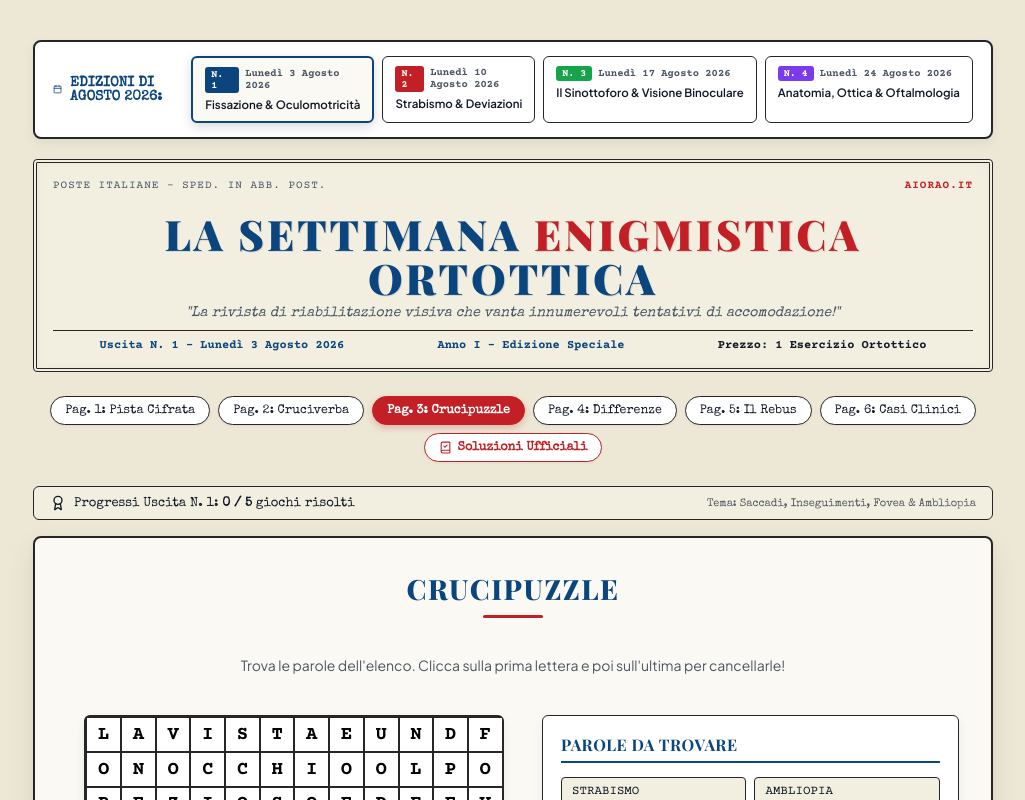
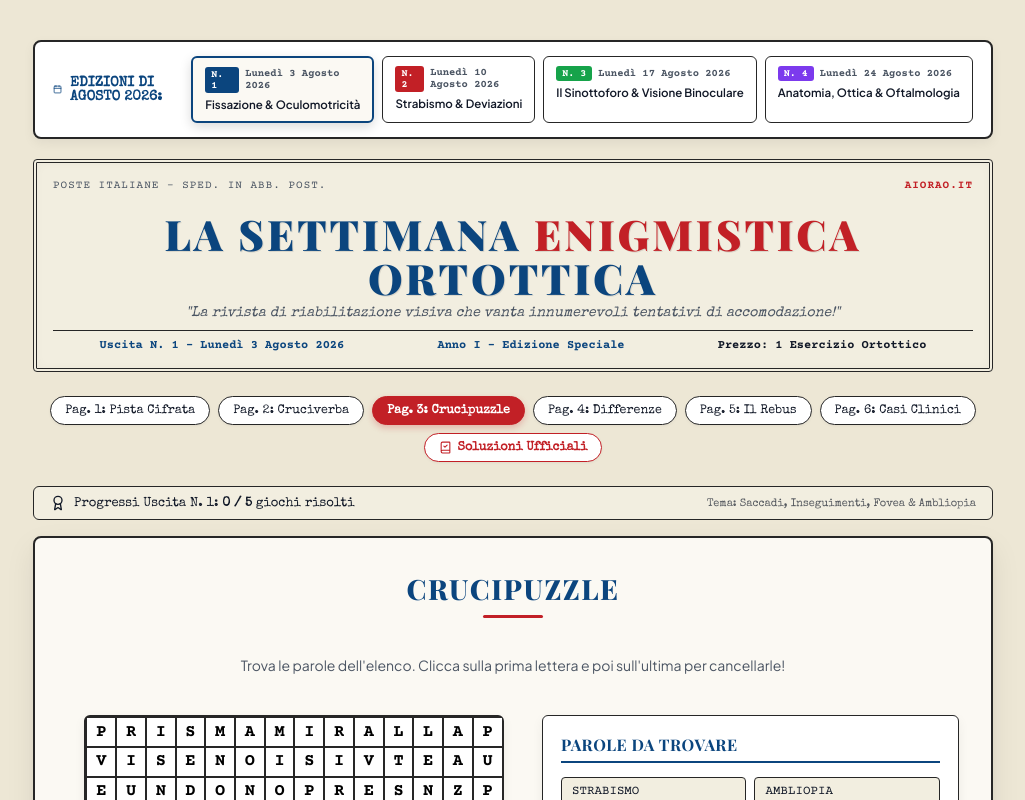
Before and after one commit to SFORNER293/Giornale-Ortottica, a React (Vite) app: page / in a window 1280 px wide. Both pictures are taken after a click on the button "Pag. 3: Crucipuzzle". Shown: the top 800 px of the page, without its empty margins (127-1152 px from the left). Built offline with nearby package versions, Linux system fonts and the light colour scheme; a web font is replaced by a local one.

Commit message:
Expand Crucipuzzle word search to 15 words across all 4 issues with 14x14 dynamic grid

```diff
--- a/src/components/WordSearchGame.tsx
+++ b/src/components/WordSearchGame.tsx
@@ -186,7 +186,13 @@ export const WordSearchGame: React.FC<WordSearchGameProps> = ({ data, onComplete
       {/* Two-column layout: Left Grid & Right Word List aligned at top of grid */}
       <div className="wordsearch-body">
         <div className="wordsearch-grid-wrapper">
-          <div className="wordsearch-grid">
+          <div
+            className="wordsearch-grid"
+            style={{
+              gridTemplateColumns: `repeat(${GRID_SIZE}, 1fr)`,
+              gridTemplateRows: `repeat(${GRID_SIZE}, 1fr)`
+            }}
+          >
             {gridContent.map((row, r) => (
               row.map((letter, c) => {
                 const isFound = isCellInFound(r, c);
--- a/src/data/issuesData.ts
+++ b/src/data/issuesData.ts
@@ -185,20 +185,24 @@ export const ISSUES_DATA: WeeklyIssue[] = [
       ]
     },
     wordSearchData: {
-      gridSize: 12,
-      wordList: ["STRABISMO", "AMBLIOPIA", "VISIONE", "SACCADI", "RETINA", "FOVEA", "PRISMA", "LENTE", "CORNEA", "OCCHIO", "MIRA"],
+      gridSize: 14,
+      wordList: ["STRABISMO","AMBLIOPIA","VISIONE","SACCADI","RETINA","FOVEA","PRISMA","LENTE","CORNEA","OCCHIO","MIRA","CONI","ACUITA","DISPARITA","PUPILLA"],
       placements: [
-        { word: "STRABISMO", coords: [[3,0],[3,1],[3,2],[3,3],[3,4],[3,5],[3,6],[3,7],[3,8]] },
-        { word: "AMBLIOPIA", coords: [[5,0],[5,1],[5,2],[5,3],[5,4],[5,5],[5,6],[5,7],[5,8]] },
-        { word: "VISIONE", coords: [[7,0],[7,1],[7,2],[7,3],[7,4],[7,5],[7,6]] },
-        { word: "SACCADI", coords: [[9,0],[9,1],[9,2],[9,3],[9,4],[9,5],[9,6]] },
-        { word: "RETINA", coords: [[11,0],[11,1],[11,2],[11,3],[11,4],[11,5]] },
-        { word: "FOVEA", coords: [[0,11],[1,11],[2,11],[3,11],[4,11]] },
-        { word: "PRISMA", coords: [[5,10],[6,10],[7,10],[8,10],[9,10],[10,10]] },
-        { word: "LENTE", coords: [[1,9],[2,9],[3,9],[4,9],[5,9]] },
-        { word: "CORNEA", coords: [[6,8],[7,8],[8,8],[9,8],[10,8],[11,8]] },
-        { word: "OCCHIO", coords: [[1,2],[1,3],[1,4],[1,5],[1,6],[1,7]] },
-        { word: "MIRA", coords: [[4,4],[4,5],[4,6],[4,7]] }
+        { word: "STRABISMO", coords: [[2,10],[3,10],[4,10],[5,10],[6,10],[7,10],[8,10],[9,10],[10,10]] },
+        { word: "AMBLIOPIA", coords: [[7,3],[7,4],[7,5],[7,6],[7,7],[7,8],[7,9],[7,10],[7,11]] },
+        { word: "VISIONE", coords: [[1,9],[1,8],[1,7],[1,6],[1,5],[1,4],[1,3]] },
+        { word: "SACCADI", coords: [[8,0],[8,1],[8,2],[8,3],[8,4],[8,5],[8,6]] },
+        { word: "RETINA", coords: [[3,1],[4,1],[5,1],[6,1],[7,1],[8,1]] },
+        { word: "FOVEA", coords: [[6,8],[7,8],[8,8],[9,8],[10,8]] },
+        { word: "PRISMA", coords: [[0,0],[0,1],[0,2],[0,3],[0,4],[0,5]] },
+        { word: "LENTE", coords: [[0,11],[1,11],[2,11],[3,11],[4,11]] },
+        { word: "CORNEA", coords: [[12,11],[12,10],[12,9],[12,8],[12,7],[12,6]] },
+        { word: "OCCHIO", coords: [[10,2],[10,3],[10,4],[10,5],[10,6],[10,7]] },
+        { word: "MIRA", coords: [[0,6],[0,7],[0,8],[0,9]] },
+        { word: "CONI", coords: [[9,2],[10,2],[11,2],[12,2]] },
+        { word: "ACUITA", coords: [[13,13],[13,12],[13,11],[13,10],[13,9],[13,8]] },
+        { word: "DISPARITA", coords: [[5,8],[5,7],[5,6],[5,5],[5,4],[5,3],[5,2],[5,1],[5,0]] },
+        { word: "PUPILLA", coords: [[0,13],[1,13],[2,13],[3,13],[4,13],[5,13],[6,13]] }
       ],
       secretPhrase: "LAVISTAEUNDONOPREZIOSOEDEIMPORTANTEPRENDERSENECURAOGNIGIORNOCONAIORAO",
       secretPhraseDisplay: "LA VISTA È UN DONO PREZIOSO ED È IMPORTANTE PRENDERSENE CURA OGNI GIORNO CON AIORAO"
@@ -325,20 +329,24 @@ export const ISSUES_DATA: WeeklyIssue[] = [
       ]
     },
     wordSearchData: {
-      gridSize: 12,
-      wordList: ["COVER", "TEST", "ESOTROPIA", "EXOTROPIA", "KAPPA", "HESS", "BAGOLINI", "ORTOFORIA", "DIPLOPIA", "PRISMA", "STECCA"],
+      gridSize: 14,
+      wordList: ["COVER","TEST","ESOTROPIA","EXOTROPIA","KAPPA","HESS","BAGOLINI","ORTOFORIA","DIPLOPIA","PRISMA","STECCA","DEVIAZIONE","CHIASMA","MOTILITA","ANGOLO"],
       placements: [
-        { word: "ESOTROPIA", coords: [[2,0],[2,1],[2,2],[2,3],[2,4],[2,5],[2,6],[2,7],[2,8]] },
-        { word: "EXOTROPIA", coords: [[4,0],[4,1],[4,2],[4,3],[4,4],[4,5],[4,6],[4,7],[4,8]] },
-        { word: "ORTOFORIA", coords: [[6,0],[6,1],[6,2],[6,3],[6,4],[6,5],[6,6],[6,7],[6,8]] },
-        { word: "BAGOLINI", coords: [[8,0],[8,1],[8,2],[8,3],[8,4],[8,5],[8,6],[8,7]] },
-        { word: "DIPLOPIA", coords: [[10,0],[10,1],[10,2],[10,3],[10,4],[10,5],[10,6],[10,7]] },
-        { word: "COVER", coords: [[0,11],[1,11],[2,11],[3,11],[4,11]] },
-        { word: "STECCA", coords: [[5,10],[6,10],[7,10],[8,10],[9,10],[10,10]] },
-        { word: "KAPPA", coords: [[1,9],[2,9],[3,9],[4,9],[5,9]] },
-        { word: "PRISMA", coords: [[6,8],[7,8],[8,8],[9,8],[10,8],[11,8]] },
-        { word: "TEST", coords: [[1,2],[1,3],[1,4],[1,5]] },
-        { word: "HESS", coords: [[4,4],[4,5],[4,6],[4,7]] }
+        { word: "COVER", coords: [[2,3],[3,4],[4,5],[5,6],[6,7]] },
+        { word: "TEST", coords: [[10,5],[10,6],[10,7],[10,8]] },
+        { word: "ESOTROPIA", coords: [[8,13],[8,12],[8,11],[8,10],[8,9],[8,8],[8,7],[8,6],[8,5]] },
+        { word: "EXOTROPIA", coords: [[5,10],[6,10],[7,10],[8,10],[9,10],[10,10],[11,10],[12,10],[13,10]] },
+        { word: "KAPPA", coords: [[3,9],[3,8],[3,7],[3,6],[3,5]] },
+        { word: "HESS", coords: [[10,9],[11,8],[12,7],[13,6]] },
+        { word: "BAGOLINI", coords: [[2,4],[2,5],[2,6],[2,7],[2,8],[2,9],[2,10],[2,11]] },
+        { word: "ORTOFORIA", coords: [[7,13],[7,12],[7,11],[7,10],[7,9],[7,8],[7,7],[7,6],[7,5]] },
+        { word: "DIPLOPIA", coords: [[1,3],[1,4],[1,5],[1,6],[1,7],[1,8],[1,9],[1,10]] },
+        { word: "PRISMA", coords: [[7,4],[8,4],[9,4],[10,4],[11,4],[12,4]] },
+        { word: "STECCA", coords: [[1,13],[2,12],[3,11],[4,10],[5,9],[6,8]] },
+        { word: "DEVIAZIONE", coords: [[3,3],[4,3],[5,3],[6,3],[7,3],[8,3],[9,3],[10,3],[11,3],[12,3]] },
+        { word: "CHIASMA", coords: [[0,9],[0,8],[0,7],[0,6],[0,5],[0,4],[0,3]] },
+        { word: "MOTILITA", coords: [[3,2],[4,2],[5,2],[6,2],[7,2],[8,2],[9,2],[10,2]] },
+        { word: "ANGOLO", coords: [[2,13],[3,13],[4,13],[5,13],[6,13],[7,13]] }
       ],
       secretPhrase: "ILCOVERTESTEIPRISMISONOGLISTRUMENTICHIAVENELLAVALUTAZIONEDELLOSTRABISMO",
       secretPhraseDisplay: "IL COVER TEST E I PRISMI SONO GLI STRUMENTI CHIAVE NELLA VALUTAZIONE DELLO STRABISMO"
@@ -464,20 +472,24 @@ export const ISSUES_DATA: WeeklyIssue[] = [
       ]
     },
     wordSearchData: {
-      gridSize: 12,
-      wordList: ["SINOTTOFORO", "WORTH", "FUSIONE", "STEREOPSI", "PERCEZIONE", "OGGETTIVO", "SOGGETTIVO", "SOPPRESSIONE", "MIRE", "LEONE", "GABBIA"],
+      gridSize: 14,
+      wordList: ["SINOTTOFORO","WORTH","FUSIONE","STEREOPSI","PERCEZIONE","OGGETTIVO","SOGGETTIVO","SOPPRESSIONE","MIRE","LEONE","GABBIA","AMPIEZZA","RISERVA","FLASH","GRADIENTE"],
       placements: [
-        { word: "SINOTTOFORO", coords: [[2,0],[2,1],[2,2],[2,3],[2,4],[2,5],[2,6],[2,7],[2,8],[2,9]] },
-        { word: "PERCEZIONE", coords: [[4,0],[4,1],[4,2],[4,3],[4,4],[4,5],[4,6],[4,7],[4,8],[4,9]] },
-        { word: "SOPPRESSIONE", coords: [[6,0],[6,1],[6,2],[6,3],[6,4],[6,5],[6,6],[6,7],[6,8],[6,9],[6,10]] },
-        { word: "STEREOPSI", coords: [[8,0],[8,1],[8,2],[8,3],[8,4],[8,5],[8,6],[8,7],[8,8]] },
-        { word: "OGGETTIVO", coords: [[10,0],[10,1],[10,2],[10,3],[10,4],[10,5],[10,6],[10,7],[10,8]] },
-        { word: "FUSIONE", coords: [[0,11],[1,11],[2,11],[3,11],[4,11],[5,11],[6,11]] },
-        { word: "SOGGETTIVO", coords: [[1,10],[2,10],[3,10],[4,10],[5,10],[6,10],[7,10],[8,10],[9,10],[10,10]] },
-        { word: "WORTH", coords: [[1,9],[2,9],[3,9],[4,9],[5,9]] },
-        { word: "LEONE", coords: [[6,8],[7,8],[8,8],[9,8],[10,8]] },
-        { word: "GABBIA", coords: [[1,2],[1,3],[1,4],[1,5],[1,6],[1,7]] },
-        { word: "MIRE", coords: [[4,4],[4,5],[4,6],[4,7]] }
+        { word: "SINOTTOFORO", coords: [[0,1],[0,2],[0,3],[0,4],[0,5],[0,6],[0,7],[0,8],[0,9],[0,10],[0,11]] },
+        { word: "WORTH", coords: [[5,10],[6,10],[7,10],[8,10],[9,10]] },
+        { word: "FUSIONE", coords: [[7,2],[6,3],[5,4],[4,5],[3,6],[2,7],[1,8]] },
+        { word: "STEREOPSI", coords: [[13,1],[13,2],[13,3],[13,4],[13,5],[13,6],[13,7],[13,8],[13,9]] },
+        { word: "PERCEZIONE", coords: [[2,8],[3,8],[4,8],[5,8],[6,8],[7,8],[8,8],[9,8],[10,8],[11,8]] },
+        { word: "OGGETTIVO", coords: [[2,0],[3,0],[4,0],[5,0],[6,0],[7,0],[8,0],[9,0],[10,0]] },
+        { word: "SOGGETTIVO", coords: [[1,4],[1,5],[1,6],[1,7],[1,8],[1,9],[1,10],[1,11],[1,12],[1,13]] },
+        { word: "SOPPRESSIONE", coords: [[0,0],[1,1],[2,2],[3,3],[4,4],[5,5],[6,6],[7,7],[8,8],[9,9],[10,10],[11,11]] },
+        { word: "MIRE", coords: [[12,3],[12,2],[12,1],[12,0]] },
+        { word: "LEONE", coords: [[8,5],[9,5],[10,5],[11,5],[12,5]] },
+        { word: "GABBIA", coords: [[6,5],[7,4],[8,3],[9,2],[10,1],[11,0]] },
+        { word: "AMPIEZZA", coords: [[2,1],[3,1],[4,1],[5,1],[6,1],[7,1],[8,1],[9,1]] },
+        { word: "RISERVA", coords: [[4,4],[4,5],[4,6],[4,7],[4,8],[4,9],[4,10]] },
+        { word: "FLASH", coords: [[4,2],[5,3],[6,4],[7,5],[8,6]] },
+        { word: "GRADIENTE", coords: [[5,13],[6,13],[7,13],[8,13],[9,13],[10,13],[11,13],[12,13],[13,13]] }
       ],
       secretPhrase: "ITREGRADIDIWORTHPERMETTONODIVALUTARELAVISIONEBINOCULAREALSINOTTOFORO",
       secretPhraseDisplay: "I TRE GRADI DI WORTH PERMETTONO DI VALUTARE LA VISIONE BINOCULARE AL SINOTTOFORO"
@@ -603,20 +615,24 @@ export const ISSUES_DATA: WeeklyIssue[] = [
       ]
     },
     wordSearchData: {
-      gridSize: 12,
-      wordList: ["CORNEA", "CRISTALLINO", "RETINA", "MIOPIA", "IPERMETROPIA", "ASTIGMATISMO", "PRESBIOPIA", "FOVEA", "MACULA", "VITREO", "PERIMETRIA"],
+      gridSize: 14,
+      wordList: ["CORNEA","CRISTALLINO","RETINA","MIOPIA","IPERMETROPIA","ASTIGMATISMO","PRESBIOPIA","FOVEA","MACULA","VITREO","PERIMETRIA","SCOTOMA","FOROTTERO","SCLERA","HUMPHREY"],
       placements: [
-        { word: "CRISTALLINO", coords: [[2,0],[2,1],[2,2],[2,3],[2,4],[2,5],[2,6],[2,7],[2,8],[2,9],[2,10]] },
-        { word: "ASTIGMATISMO", coords: [[4,0],[4,1],[4,2],[4,3],[4,4],[4,5],[4,6],[4,7],[4,8],[4,9],[4,10],[4,11]] },
-        { word: "IPERMETROPIA", coords: [[6,0],[6,1],[6,2],[6,3],[6,4],[6,5],[6,6],[6,7],[6,8],[6,9],[6,10]] },
-        { word: "PERIMETRIA", coords: [[8,0],[8,1],[8,2],[8,3],[8,4],[8,5],[8,6],[8,7],[8,8],[8,9]] },
-        { word: "PRESBIOPIA", coords: [[10,0],[10,1],[10,2],[10,3],[10,4],[10,5],[10,6],[10,7],[10,8],[10,9]] },
-        { word: "CORNEA", coords: [[0,11],[1,11],[2,11],[3,11],[4,11],[5,11]] },
-        { word: "RETINA", coords: [[1,10],[2,10],[3,10],[4,10],[5,10],[6,10]] },
-        { word: "FOVEA", coords: [[1,9],[2,9],[3,9],[4,9],[5,9]] },
-        { word: "MACULA", coords: [[6,8],[7,8],[8,8],[9,8],[10,8],[11,8]] },
-        { word: "VITREO", coords: [[1,2],[1,3],[1,4],[1,5],[1,6]] },
-        { word: "MIOPIA", coords: [[4,4],[4,5],[4,6],[4,7],[4,8],[4,9]] }
+        { word: "CORNEA", coords: [[3,9],[4,9],[5,9],[6,9],[7,9],[8,9]] },
+        { word: "CRISTALLINO", coords: [[0,6],[1,6],[2,6],[3,6],[4,6],[5,6],[6,6],[7,6],[8,6],[9,6],[10,6]] },
+        { word: "RETINA", coords: [[3,1],[4,1],[5,1],[6,1],[7,1],[8,1]] },
+        { word: "MIOPIA", coords: [[7,0],[8,0],[9,0],[10,0],[11,0],[12,0]] },
+        { word: "IPERMETROPIA", coords: [[11,0],[11,1],[11,2],[11,3],[11,4],[11,5],[11,6],[11,7],[11,8],[11,9],[11,10],[11,11]] },
+        { word: "ASTIGMATISMO", coords: [[13,2],[13,3],[13,4],[13,5],[13,6],[13,7],[13,8],[13,9],[13,10],[13,11],[13,12],[13,13]] },
+        { word: "PRESBIOPIA", coords: [[1,3],[2,3],[3,3],[4,3],[5,3],[6,3],[7,3],[8,3],[9,3],[10,3]] },
+        { word: "FOVEA", coords: [[9,7],[9,8],[9,9],[9,10],[9,11]] },
+        { word: "MACULA", coords: [[0,11],[1,11],[2,11],[3,11],[4,11],[5,11]] },
+        { word: "VITREO", coords: [[5,4],[6,4],[7,4],[8,4],[9,4],[10,4]] },
+        { word: "PERIMETRIA", coords: [[1,2],[2,2],[3,2],[4,2],[5,2],[6,2],[7,2],[8,2],[9,2],[10,2]] },
+        { word: "SCOTOMA", coords: [[0,10],[1,10],[2,10],[3,10],[4,10],[5,10],[6,10]] },
+        { word: "FOROTTERO", coords: [[3,13],[4,13],[5,13],[6,13],[7,13],[8,13],[9,13],[10,13],[11,13]] },
+        { word: "SCLERA", coords: [[5,12],[6,12],[7,12],[8,12],[9,12],[10,12]] },
+        { word: "HUMPHREY", coords: [[2,5],[3,5],[4,5],[5,5],[6,5],[7,5],[8,5],[9,5]] }
       ],
       secretPhrase: "LASALUTEOCULARECOMPRENDELANATOMIALOTTICAEALAPREVENZIONEOPHTHALMOLOGICA",
       secretPhraseDisplay: "LA SALUTE OCULARE COMPRENDE L ANATOMIA L OTTICA E LA PREVENZIONE OPHTHALMOLOGICA"
--- a/src/index.css
+++ b/src/index.css
@@ -430,7 +430,7 @@ body {
   justify-content: center;
   align-items: center;
   font-family: var(--font-mono);
-  font-size: 19px;
+  font-size: clamp(13px, 2.2vw, 17px);
   font-weight: bold;
   color: black;
   cursor: pointer;
```
